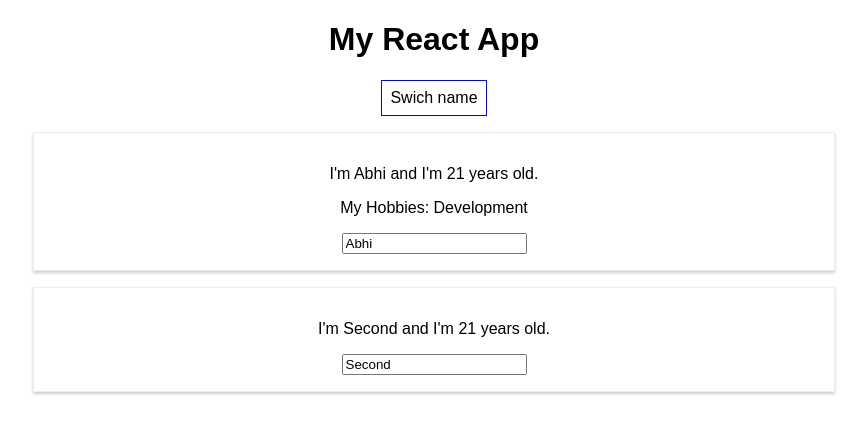
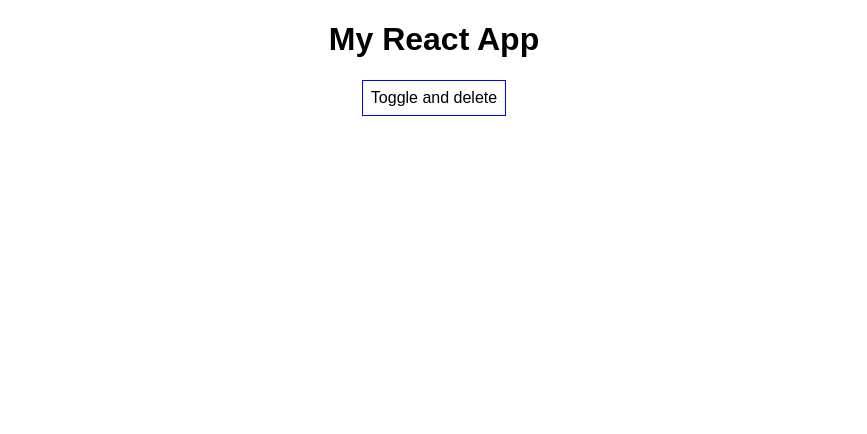
Before and after one commit to chillaxabhinav/React-Intro-Theory-Concepts, a React (Create React App) app: page / in a window 1280 px wide. Shown: the top 434 px of the page, without its empty margins (206-1073 px from the left). Built offline with nearby package versions, Linux system fonts and the light colour scheme.

Commit message:
lits and dynamic content state change

```diff
--- a/src/App.js
+++ b/src/App.js
@@ -5,27 +5,40 @@ import Person from './Person/Person';
 class App extends Component {
   state  = {
     person : [
-      {name : 'Abhi', age : 21},
-      {name : 'Second', age : 21}
-    ]
+      {id : 1,name : 'Abhi', age : 21},
+      {id:  2,name : 'Second', age : 23}
+    ],
+    showPerson : false
   }
 
-  switchNameHandler = (newname) =>{
+  deletePersonHandler =(personIndex) =>{
+    const persons = [...this.state.person];
+    persons.splice(personIndex,1);
+    this.setState({person : persons})
+  }
+
+  nameChangedHandler = (event , id) =>{
+    const personIndex = this.state.person.findIndex((p)=>{
+      return p.id === id;
+    })
+    const copyPersonObj = {
+      ...this.state.person[personIndex]
+    }
+    //const copyPersonObj = Object.assign({},this.state.person[personIndex]);
+    copyPersonObj.name = event.target.value;
+
+    const copyPersonArr = [...this.state.person];
+
+    copyPersonArr[personIndex] = copyPersonObj;
     this.setState({
-      person : [
-      {name : newname, age : 22},
-      {name : 'Second', age : 21}
-    ]
+      person: copyPersonArr
     })
   }
 
-  changeNameHandler = (event) =>{
-    this.setState({
-      person: [
-        { name: 'Abhinav', age: 22 },
-        { name: event.target.value, age: 21 }
-      ]
-    })
+
+  togglePersonHandler = () =>{
+    const personShow = this.state.showPerson;
+    this.setState({showPerson : !personShow});
   }
 
 
@@ -36,12 +49,28 @@ class App extends Component {
       border : '1px solid blue',
       padding : '8px'
     }
+
+    let persons = null;
+    if (this.state.showPerson){
+      persons = (
+        <div>
+          {this.state.person.map((person,index) =>{
+            return <Person
+                      name={person.name}
+                      age={person.age}
+                      click = {() =>this.deletePersonHandler(index)}
+                      key ={person.id}
+                      changed = {(event) => this.nameChangedHandler(event,person.id)}
+                    />
+          })}
+        </div>
+      );
+    }
     return (
       <div className="App">
        <h1>My React App</h1>
-       <button style={Style} onClick={()=>this.switchNameHandler('Abhinav from switchname passed')}>Swich name</button>
-       <Person name={this.state.person[0].name} age={this.state.person[0].age} click={this.switchNameHandler}>My Hobbies: Development</Person>
-       <Person name={this.state.person[1].name} age={this.state.person[1].age} changed={this.changeNameHandler}/>
+       <button style={Style} onClick={this.togglePersonHandler}>Toggle and delete</button>
+        {persons}
       </div>
     );
   }
```
